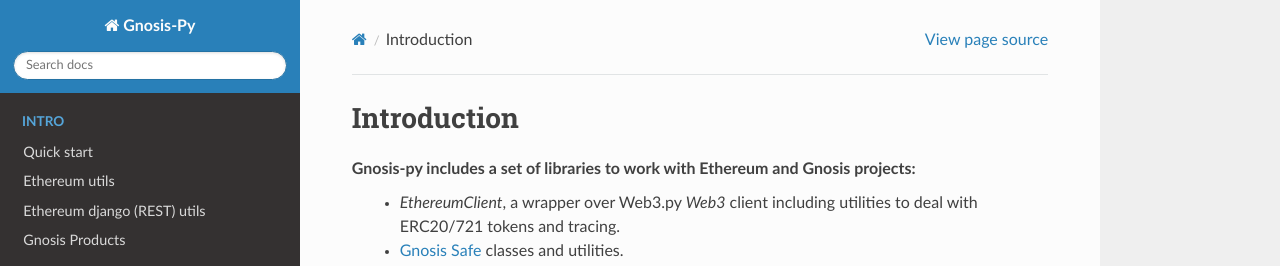
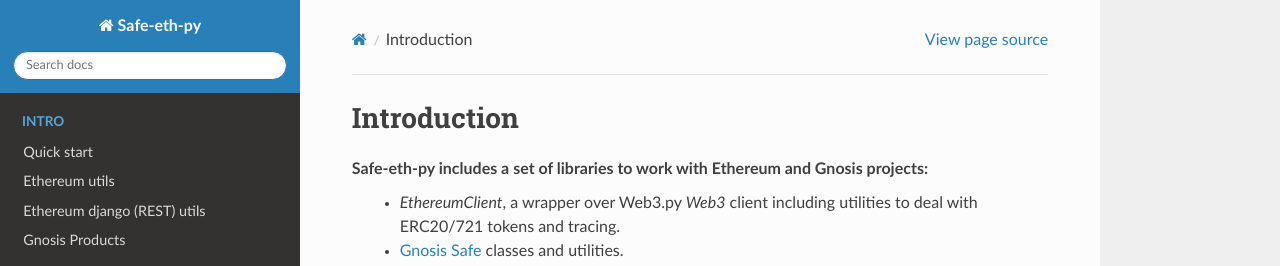
Before and after one commit to safe-global/safe-eth-py, a Sphinx documentation site: the page built from docs/source/index.rst, in a window 1280 px wide and 1193 px high. Shown: the top 266 px of the window. Built offline with Sphinx 7.4.7 and the Read the Docs theme 2.0.0, drawn with Linux system fonts in a browser that asks for light colours; pages that are not in the unit, such as notebooks, are missing from menus.

Commit message:
Rename package from gnosis-py to safe-eth-py

```diff
--- a/docs/source/conf.py
+++ b/docs/source/conf.py
@@ -18,7 +18,7 @@
 
 # -- Project information -----------------------------------------------------
 
-project = "Gnosis-Py"
+project = "Safe-eth-py"
 copyright = "2018-2021, Uxio"
 author = "Uxio"
 
--- a/docs/source/index.rst
+++ b/docs/source/index.rst
@@ -1,4 +1,4 @@
-.. Gnosis-Py documentation master file, created by
+.. safe-eth-py documentation master file, created by
    sphinx-quickstart on Fri Jul  9 12:45:20 2021.
    You can adapt this file completely to your liking, but it should at least
    contain the root `toctree` directive.
@@ -6,10 +6,10 @@
 Introduction
 ============
 
-Gnosis-py includes a set of libraries to work with Ethereum and Gnosis projects:
+Safe-eth-py includes a set of libraries to work with Ethereum and Gnosis projects:
   - `EthereumClient`, a wrapper over Web3.py `Web3` client including utilities to deal with ERC20/721
     tokens and tracing.
-  - `Gnosis Safe <https://github.com/gnosis/safe-contracts>`_ classes and utilities.
+  - `Gnosis Safe <https://github.com/safe-global/safe-contracts>`_ classes and utilities.
   - Price oracles for `Uniswap`, `Kyber`...
   - Django serializers, models and utils.
 
--- a/docs/source/quickstart.rst
+++ b/docs/source/quickstart.rst
@@ -1,10 +1,10 @@
 Quick start
 -----------
 
-Just run ``pip install gnosis-py`` or add it to your **requirements.txt**
+Just run ``pip install safe-eth-py`` or add it to your **requirements.txt**
 
 If you want django ethereum utils (models, serializers, filters...) you need to run
-``pip install gnosis-py[django]``
+``pip install safe-eth-py[django]``
 
 If you have issues building **coincurve** maybe
 `you are missing some libraries <https://ofek.dev/coincurve/install/#source>`_
@@ -121,7 +121,7 @@
 ---------------
 Safe
 ~~~~
-On ``gnosis.safe`` there're classes to work with `Gnosis Safe <https://gnosis-safe.io/>`_
+On ``gnosis.safe`` there're classes to work with `Gnosis Safe <https://safe.global/>`_
 
 .. code-block:: python
 
```
Also changed, not shown: README.rst (+15 -15 lines), setup.py (+5 -3 lines), 3 other files.
